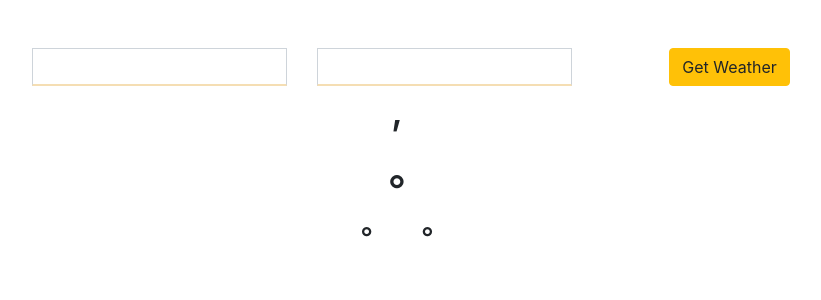
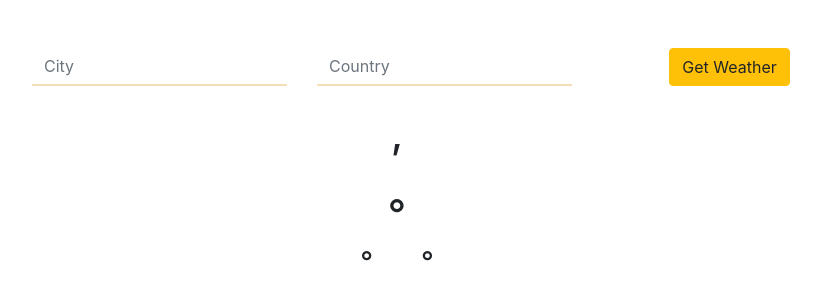
Before and after one commit to artem1989h/weather, a React (Create React App) app: page / in a window 1280 px wide. Shown: the top 300 px of the page, without its empty margins (243-1064 px from the left). Built offline with nearby package versions, Linux system fonts and the light colour scheme; no server answers.

Commit message:
add elements value

```diff
--- a/src/App.js
+++ b/src/App.js
@@ -25,7 +25,6 @@ class App extends React.Component{
       description: "",
       error: false
     };
-    this.getWeather();
 
     this.weathericon={
       Thunderstorm: "wi-thunderstorm",
@@ -69,7 +68,13 @@ calCelsius(temp){
     }
   }
 
-  getWeather= async() =>{
+  getWeather= async(e) =>{
+
+    e.preventDefault();
+
+    const city = e.target.elements.city.value;
+    const country = e.target.elements.country.value;
+
     const api_call= await fetch(
       `http://api.openweathermap.org/data/2.5/weather?q=London,uk&appid=${API_key}`
       );
@@ -93,7 +98,7 @@ calCelsius(temp){
   render(){
     return(
     <div className="App">
-      <Form />
+      <Form loadweather={this.getWeather}/>
       <Weather
       city={this.state.city}
       country={this.state.country}
--- a/src/app_component/form.componen.jsx
+++ b/src/app_component/form.componen.jsx
@@ -4,13 +4,23 @@ import "./style.css";
 const Form = props =>{
     return(
         <div className="container">
-            <form>
+            <form onSubmit={props.loadweather}>
                 <div className="row">
                     <div className="col-md-3 offset-md-2">
-                        <input type="text" className="form-control" name="city" autoComplete="off"/>
+                        <input
+                        type="text"
+                        className="form-control"
+                        name="city"
+                        autoComplete="off"
+                        placeholder="City"/>
                     </div>
                     <div className="col-md-3">
-                        <input type="text" className="form-control" name="country" autoComplete="off"/>
+                        <input
+                        type="text"
+                        className="form-control"
+                        name="country"
+                        autoComplete="off"
+                        placeholder="Country"/>
                     </div>
                     <div className="col-md-3 mt-md-0">
                         <button className="btn btn-warning">Get Weather</button>
--- a/src/app_component/style.css
+++ b/src/app_component/style.css
@@ -6,6 +6,12 @@ form input[name="city"],
 form input[name="country"]{
     background-color: transparent;
     color: white;
+    border: 0;
     border-bottom: 2px solid wheat;
-    border-radius: 0;
+    border-radius: 1px;
 }
+
+form input:focus{
+    background-color: transparent;
+    box-shadow: none !important;
+}
--- a/src/app_component/weather.component.jsx
+++ b/src/app_component/weather.component.jsx
@@ -2,8 +2,8 @@ import React from "react";
 
 const Weather = (props) =>{
     return(
-        <div className="conteiner">
-            <div className="cards">
+        <div className="container">
+            <div className="cards pt-4">
                 <h1>
                 {props.city},{props.country}
                 </h1>
```
